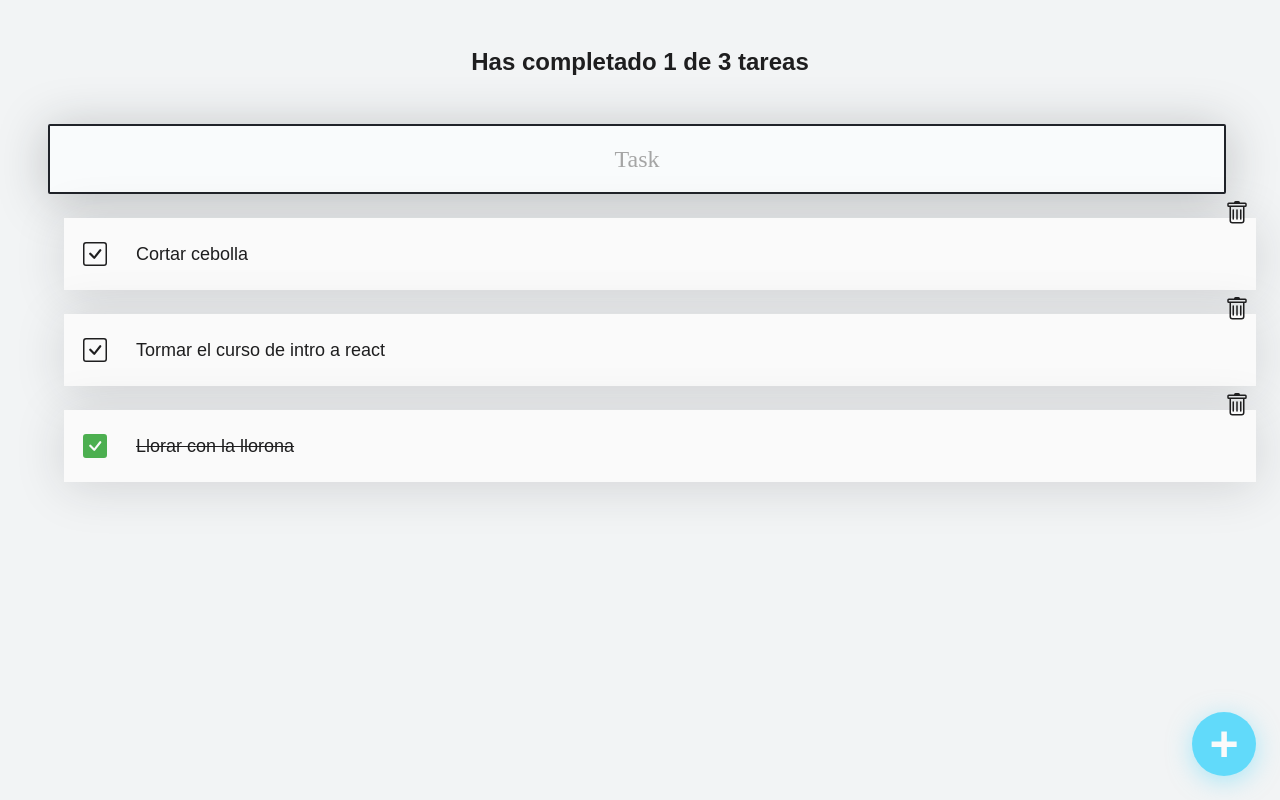
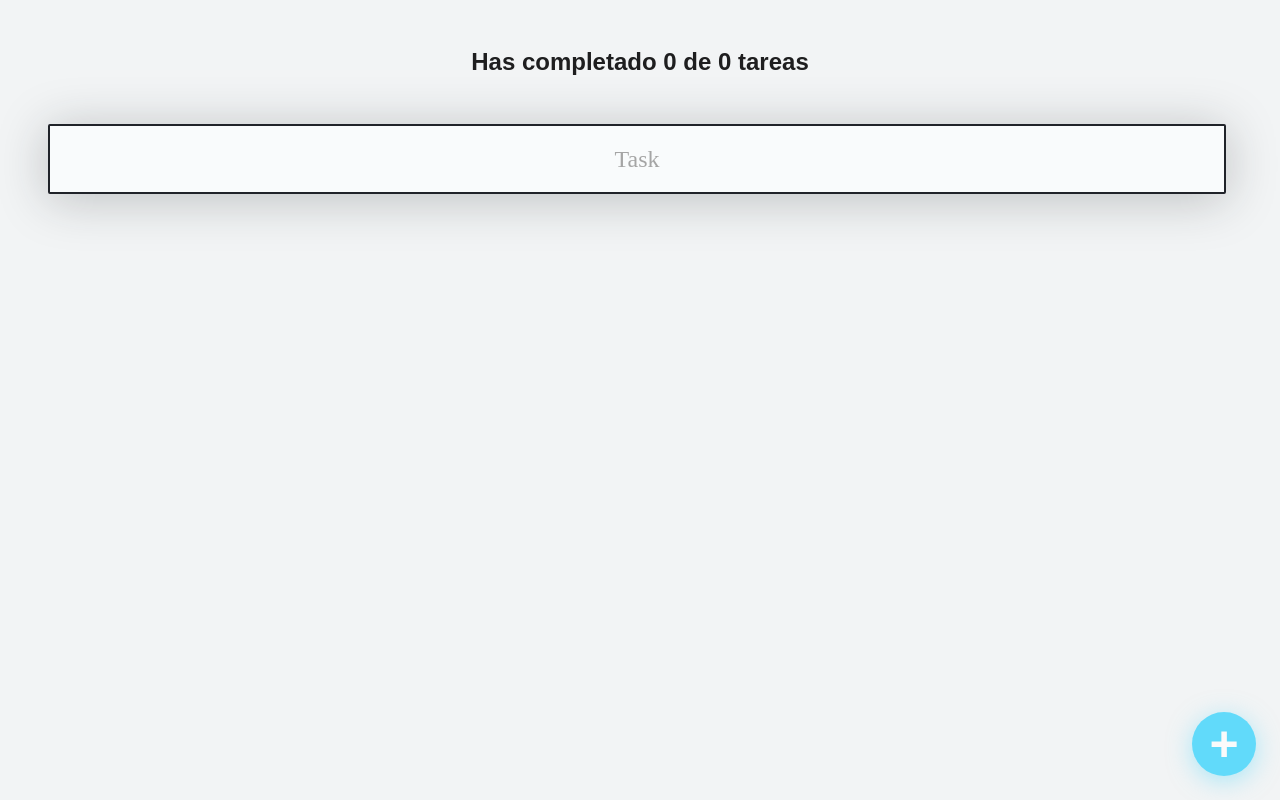
Before and after one commit to visvs/TODO_app, a React (Create React App) app: page / in a window 1280 px wide. Built offline with nearby package versions, Linux system fonts and the light colour scheme.

Commit message:
feat: añade funcionalidad para tener persistencia de datos con localStorage y además divide el componente app en lo que es la logica y la interfaz

```diff
--- a/src/App.js
+++ b/src/App.js
@@ -1,19 +1,25 @@
-import react from "react";
-import { TodoCounter } from "./componentes/TodoCounter";
-import { TodoSearch } from "./componentes/TodoSearch.js";
-import { TodoList } from "./componentes/TodoList.js";
-import { TodoItem } from "./componentes/TodoItem.js";
-import { CreateTodoButton } from "./componentes/CreateTodoButton.js";
 import React from "react";
+import {AppUI} from './AppUI'
 //import './App.css';
-const defaultTodos=[
+/* const defaultTodos=[
   {text:'Cortar cebolla', completed:false},
   {text:'Tormar el curso de intro a react', completed:false},
   {text:'Llorar con la llorona', completed:true}
-];
+]; */
 
 function App() {
-  const [todos, setStateTodos] = React.useState(defaultTodos);
+  const localStorageTodos = localStorage.getItem('TODOS_v1');
+
+  let parseTODOS ;
+  if(!localStorageTodos){
+    localStorage.setItem('TODOS_v1', JSON.stringify([]))
+    parseTODOS = []
+  }
+  else{
+    parseTODOS = JSON.parse(localStorageTodos)
+  }
+
+  const [todos, setStateTodos] = React.useState(parseTODOS);
 
   const [searchWord, setState] = React.useState('');
   const completedTODOS = todos.filter(elem => elem.completed).length;
@@ -32,28 +38,56 @@ function App() {
       )
   })
   }
-  //
+
+const setTodos = (newTodos) =>{
+    const todosString = JSON.stringify(newTodos);
+    localStorage.setItem('TODOS_v1', todosString);
+    setStateTodos(newTodos);
+}
+/**
+ * Actualiza el estado de completado de x tarea a true (done)
+ * @param {*} todoText
+ */
+  const completeTodo = (todoText)=>{
+
+    const index = todos.findIndex(todo => todo.text === todoText);
+    const newTodos = [...todos];
+    newTodos[index].completed = true;
+    //setStateTodos(newTodos);
+    setTodos(newTodos);
+
+  };
+  const unCompleteTodo = (text) => {
+    const todoIndex = todos.findIndex(todo => todo.text === text);
+    const newTodos = [...todos];
+    newTodos[todoIndex].completed = !newTodos[todoIndex].completed;
+    //setStateTodos(newTodos);
+    setTodos(newTodos);
+  }
+/**
+ * Elimina el TODO especificado
+ * @param {*} todoText
+ */
+  const deleteTodo = (todoText)=>{
+    const index = todos.findIndex(todo => todo.text === todoText);
+    const newTodos = [...todos];
+    //Sacar el todo que se desea eliminar
+    newTodos.splice(index,1);
+    //setStateTodos(newTodos);
+    setTodos(newTodos);
+  }
 
   return (
-   <react.Fragment>
-      <TodoCounter
-      total={totalTODOS}
-      completed={completedTODOS}
-      />
-      <TodoSearch
-        searchWord = {searchWord}
-        setState= {setState}
-      />
-      <TodoList>
-        {searchTODOS.map(todo => (
-        <TodoItem
-        key={todo.text}
-        text={todo.text}
-        completed = {todo.completed}
-        />))}
-      </TodoList>
-      <CreateTodoButton />
-   </react.Fragment>
+    <AppUI
+    totalTODOS = {totalTODOS}
+    completedTODOS =  {completedTODOS}
+    searchWord = {searchWord}
+    setState = {setState}
+    searchTODOS = {searchTODOS}
+    completeTodo = {completeTodo}
+    deleteTodo = {deleteTodo}
+    unCompleteTodo = {unCompleteTodo}
+    />
   );
 }
 
--- /dev/null
+++ b/src/AppUI.js
@@ -0,0 +1,44 @@
+import React from "react";
+
+import { TodoCounter } from "./componentes/TodoCounter";
+import { TodoSearch } from "./componentes/TodoSearch.js";
+import { TodoList } from "./componentes/TodoList.js";
+import { TodoItem } from "./componentes/TodoItem.js";
+import { CreateTodoButton } from "./componentes/CreateTodoButton.js";
+
+function AppUI({
+    totalTODOS,
+    completedTODOS,
+    searchWord,
+    setState,
+    searchTODOS,
+    completeTodo,
+    deleteTodo,
+    unCompleteTodo,
+}){
+    return (
+        <React.Fragment>
+        <TodoCounter
+        total={totalTODOS}
+        completed={completedTODOS}
+        />
+        <TodoSearch
+          searchWord = {searchWord}
+          setState= {setState}
+        />
+        <TodoList>
+          {searchTODOS.map(todo => (
+          <TodoItem
+          key={todo.text}
+          text={todo.text}
+          completed = {todo.completed}
+          onComplete={()=>completeTodo(todo.text)}
+          onDelete={()=>deleteTodo(todo.text)}
+          onUnComplete={()=>unCompleteTodo(todo.text)}
+          />))}
+        </TodoList>
+        <CreateTodoButton />
+     </React.Fragment>
+    )
+}
+export {AppUI}
--- a/src/componentes/TodoItem.js
+++ b/src/componentes/TodoItem.js
@@ -5,18 +5,26 @@ import { BsTrash , BsCheckSquareFill, BsCheckSquare} from "react-icons/bs";
 function TodoItem(props) {
   return (
     <li className="TodoItem">
-      <span className={`Icon Icon-check ${props.completed && 'Icon-check-none'}`}>
+      <span
+      className={`Icon Icon-check ${props.completed && 'Icon-check-none'}`}
+      onClick={props.onComplete}
+      >
       <BsCheckSquare />
       </span>
-      <span className={`Icon Icon-check Icon-check-sleep ${props.completed && 'Icon-check--active'}`}>
+      <span
+      className={`Icon Icon-check Icon-check-sleep ${props.completed && 'Icon-check--active'}`}
+      onClick={props.onUnComplete}
+      >
       <BsCheckSquareFill />
       </span>
       <p className={`TodoItem-p ${props.completed && 'TodoItem-p--complete'}`}>
         {props.text}
       </p>
-      <span className="Icon Icon-delete">
+      <span
+      className="Icon Icon-delete"
+      onClick={props.onDelete}
+      >
       <BsTrash />
-
       </span>
     </li>
   );
```
